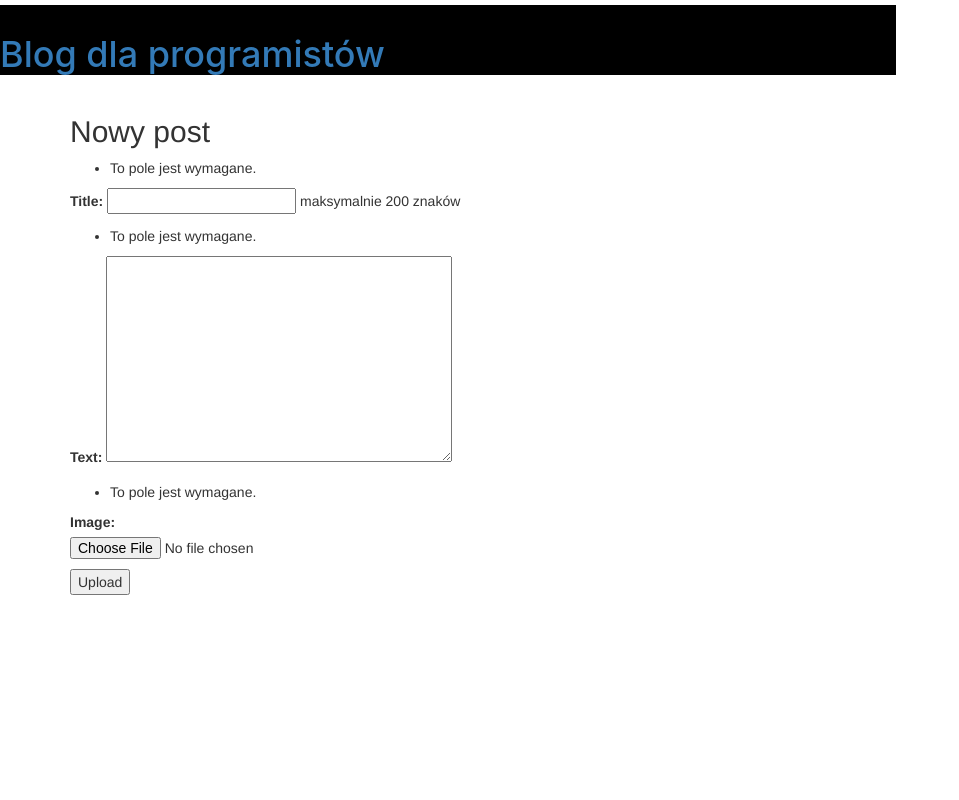
After one commit to Cebalrai91/djangoblog2, a Django app: page /image/ in a window 1280 px wide. The commit adds this page. Shown: the whole page, without its empty margins (0-959 px from the left). Run offline with Django 3.2, Linux system fonts and the light colour scheme; some libraries are stand-ins or nearby versions.

Commit message:
dodano nowe zmiany

```diff
--- a/blog/forms.py
+++ b/blog/forms.py
@@ -14,3 +14,10 @@ class HotelForm(forms.ModelForm):
     class Meta:
         model = Hotel
         fields = ['name', 'image']
+
+class PostForm(forms.ModelForm):
+
+    title = forms.CharField(help_text='maksymalnie 200 znaków')
+    class Meta:
+        model=Post
+        fields=['title','text','image']
--- a/blog/models.py
+++ b/blog/models.py
@@ -9,7 +9,8 @@ class Post(models.Model):
     created_date = models.DateTimeField(default=timezone.now)
     publish_date = models.DateTimeField(blank=True, null=True)
     #name = models.CharField(max_length=50)
-    #image2 = models.ImageField(null=True, blank=True, upload_to='images/')
+    #image = models.ImageField(null=True, blank=True, upload_to='images/')
+    image = models.ImageField(upload_to='images/')
 
     def publish(self):
         self.publish_date = timezone.now()
--- a/blog/static/css/blog.css
+++ b/blog/static/css/blog.css
@@ -1,26 +1,10 @@
-h1 a,h2 a{
+.page-header {
+    background-color: #000000;
+    margin-top: 5px;
+    padding: 10px 50px 0px 0px;
     color: #000000;
+    font-family: 'Inter', sans-serif;
+    text-decoration: none;
+    width:70%;
+    border-style: hidden;
 }
-
-body {
-    padding-left:15px;
-    font-family: 'Lato', sans-serif;
-}
-
-.page-header{
-    background-color: #C25100;
-    margin-top: 0;
-    padding: 20px 20px 20px 40px;
-    text-align: center;
-}
-
-.page-header h1, .page-header h1 a, .page-header h1 a:visited, .page-header h1 a:active {
-    color: #ffffff;
-    font-size: 36pt;
-    text-decoration: none;
-}
-
-
-.data{
-color: #000000;
-}
--- a/blog/templates/blog/base.html
+++ b/blog/templates/blog/base.html
@@ -3,11 +3,15 @@
         <head>
             <meta charset="UTF-8">
             <title>Blog dla programistów</title>
-            <link href="https://cdn.jsdelivr.net/npm/bootstrap@5.2.3/dist/css/bootstrap.min.css" rel="stylesheet" integrity="sha384-rbsA2VBKQhggwzxH7pPCaAqO46MgnOM80zW1RWuH61DGLwZJEdK2Kadq2F9CUG65" crossorigin="anonymous">
+            <link rel="stylesheet" href="https://cdn.jsdelivr.net/npm/bootstrap@3.4.1/dist/css/bootstrap.min.css" integrity="sha384-HSMxcRTRxnN+Bdg0JdbxYKrThecOKuH5zCYotlSAcp1+c8xmyTe9GYg1l9a69psu" crossorigin="anonymous">
             <link rel="stylesheet" href="{% static 'css/blog.css' %}">
+            <script src="https://maxcdn.bootstrapcdn.com/bootstrap/3.4.0/js/bootstrap.min.js"></script>
         </head>
 <body>
 <div class="page-header">
+    {% if user.is_authenticated %}
+    <a href="{% url 'post_new' %}" class="top-menu"><span class="glyphicon glyphicon-plus"></span></a>
+    {% endif %}
     <h1><a href="/">Blog dla programistów</a></h1>
 </div>
 <div class="content container">
--- a/blog/templates/blog/image_display.html
+++ b/blog/templates/blog/image_display.html
@@ -1,4 +1,4 @@
 {% load static %}
 {% if post.image %}
-    <img src="{{ hotel.image.url }}" alt="Obrazek" width="250">
+    <img src="{{ post.image.url }}" alt="Obrazek" width="250">
 {% endif %}
--- /dev/null
+++ b/blog/templates/blog/post_edit.html
@@ -0,0 +1,10 @@
+{% extends 'blog/base.html' %}
+
+{% block content %}
+<h2>Nowy post</h2>
+  <form method = "post" enctype="multipart/form-data">
+    {% csrf_token %}
+    {{ form.as_p }}
+    <button type="submit">Upload</button>
+  </form>
+{% endblock %}
--- a/blog/templates/blog/post_list.html
+++ b/blog/templates/blog/post_list.html
@@ -6,7 +6,9 @@
                 <p><br>opublikowany: {{ post.publish_date }}</p>
                 </div>
             <h2><a href="{% url 'post_detail' pk=post.pk %}">{{ post.title }}</a></h2>
-                <img src="{{ hotel.image.url }}" alt="hotel1" width="100px">
+                {% if post.image %}
+                    <img src="{{ post.image.url }}" alt="hotel1" width="100px">
+                {% endif %}
             <em>{{ post.text|linebreaksbr }}</em>
             </div>
             {% endfor %}
--- a/blog/urls.py
+++ b/blog/urls.py
@@ -4,5 +4,7 @@ from . import views
 urlpatterns = [
     path('', views.post_list, name='post_list'),
     path('post/<int:pk>', views.post_detail, name='post_detail'),
+    path('post/new/', views.post_new, name='post_new'),
+    path('post/<int:pk>/edit/', views.post_edit, name='post_edit'),
 
 ]
--- a/blog/views.py
+++ b/blog/views.py
@@ -11,27 +11,27 @@ from django.shortcuts import render, redirect
 
 
 
-# class Image(TemplateView):
-#     form = HotelForm
-#     template_name = 'blog/image.html'
-#
-#     def post(self, request, *args, **kwargs):
-#         form = HotelForm(request.POST, request.FILES)
-#         if form.is_valid():
-#             obj = form.save()
-#             return HttpResponseRedirect(reverse_lazy('image_display', kwargs={'pk': obj.id}))
-#
-#         context = self.get_context_data(form=form)
-#         return self.render_to_response(context)
-#
-#     def get(self,request, *args, **kwargs):
-#         return self.post(request,*args,**kwargs)
-#
-#
-# class ImageDisplay(DetailView):
-#     model = Post
-#     template_name = 'blog/image_display.html'
-#     context_object_name = 'image'
+class Image(TemplateView):
+    form = PostForm
+    template_name = 'blog/post_edit.html'
+
+    def post(self, request, *args, **kwargs):
+        form = PostForm(request.POST, request.FILES)
+        if form.is_valid():
+            obj = form.save()
+            return HttpResponseRedirect(reverse_lazy('image_display', kwargs={'pk': obj.id}))
+
+        context = self.get_context_data(form=form)
+        return self.render_to_response(context)
+
+    def get(self,request, *args, **kwargs):
+        return self.post(request,*args,**kwargs)
+
+
+class ImageDisplay(DetailView):
+    model = Post
+    template_name = 'blog/image_display.html'
+    context_object_name = 'image'
 
 
 def hotel_image_view(request):
@@ -76,3 +76,30 @@ def post_detail(request, pk):
 def error_404_view(request,exception):
     data={"name": 'Blog dla programistów'}
     return render(request,'blog/404.html',data)
+
+def post_new(request):
+    if request.method == "POST":
+        form = PostForm(request.POST, request.FILES)
+        if form.is_valid():
+            post=form.save(commit=False)
+            post.author=request.user
+            post.publish_date=timezone.now()
+            post.save()
+            return redirect('post_detail',pk=post.pk)
+    else:
+        form=PostForm()
+    return render(request, 'blog/post_edit.html', {'form':form})
+
+def post_edit(request,pk):
+    post=get_object_or_404(Post,pk=pk)
+    if request.method == "POST":
+        form = PostForm(request.POST,request.FILES,instance=post)
+        if form.is_valid():
+            post=form.save(commit=False)
+            post.author=request.user
+            post.publish_date=timezone.now()
+            post.save()
+            return redirect('post_detail',pk=post.pk)
+    else:
+        form=PostForm(instance=post)
+    return render(request, 'blog/post_edit.html', {'form':form})
--- a/mysite/settings.py
+++ b/mysite/settings.py
@@ -24,7 +24,7 @@ BASE_DIR = Path(__file__).resolve().parent.parent
 SECRET_KEY = 'django-insecure-p_yf77a-e@klo9js)(+)f!7t3j%98k933gd3e!1!)gw$^!&q*z'
 
 # SECURITY WARNING: don't run with debug turned on in production!
-DEBUG = False
+DEBUG = True
 TEMPLATE_DEBUG = DEBUG
 
 ALLOWED_HOSTS = ['127.0.0.1','.pythonanywhere.com']
--- a/mysite/urls.py
+++ b/mysite/urls.py
@@ -23,11 +23,11 @@ from blog.views import *
 urlpatterns = [
     path('admin/', admin.site.urls),
     path('', include('blog.urls')),
-    # path('image/', Image.as_view(), name='image'),
-    # path('image/<int:pk>/', ImageDisplay.as_view(), name="image_display"),
-    path('image_upload', hotel_image_view, name='image_upload'),
-    path('success', success, name='success'),
-    path('hotel_images', display_hotel_images, name = 'hotel_images'),
+    path('image/', Image.as_view(), name='image'),
+    path('image/<int:pk>/', ImageDisplay.as_view(), name="image_display"),
+    # path('image_upload', hotel_image_view, name='image_upload'),
+    # path('success', success, name='success'),
+    # path('hotel_images', display_hotel_images, name = 'hotel_images'),
 ]
 
 handler404 = 'blog.views.error_404_view'
```
Also changed, not shown: blog/templates/blog/post_detail.html (+6 -1 lines).
